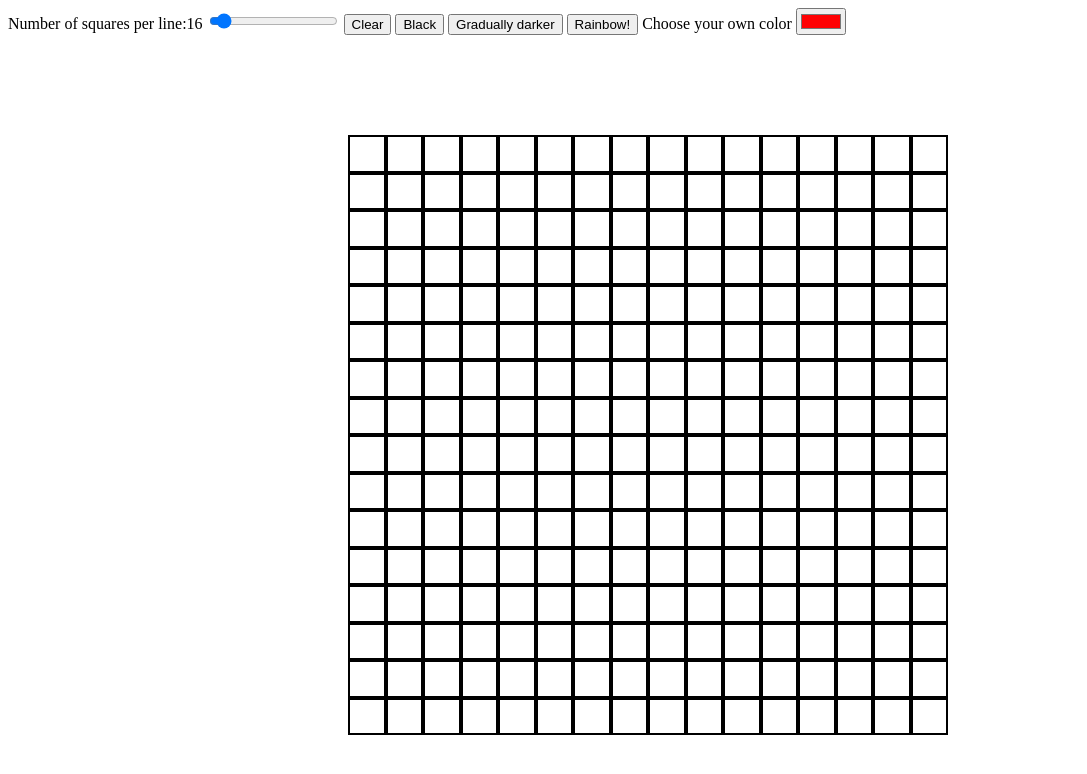
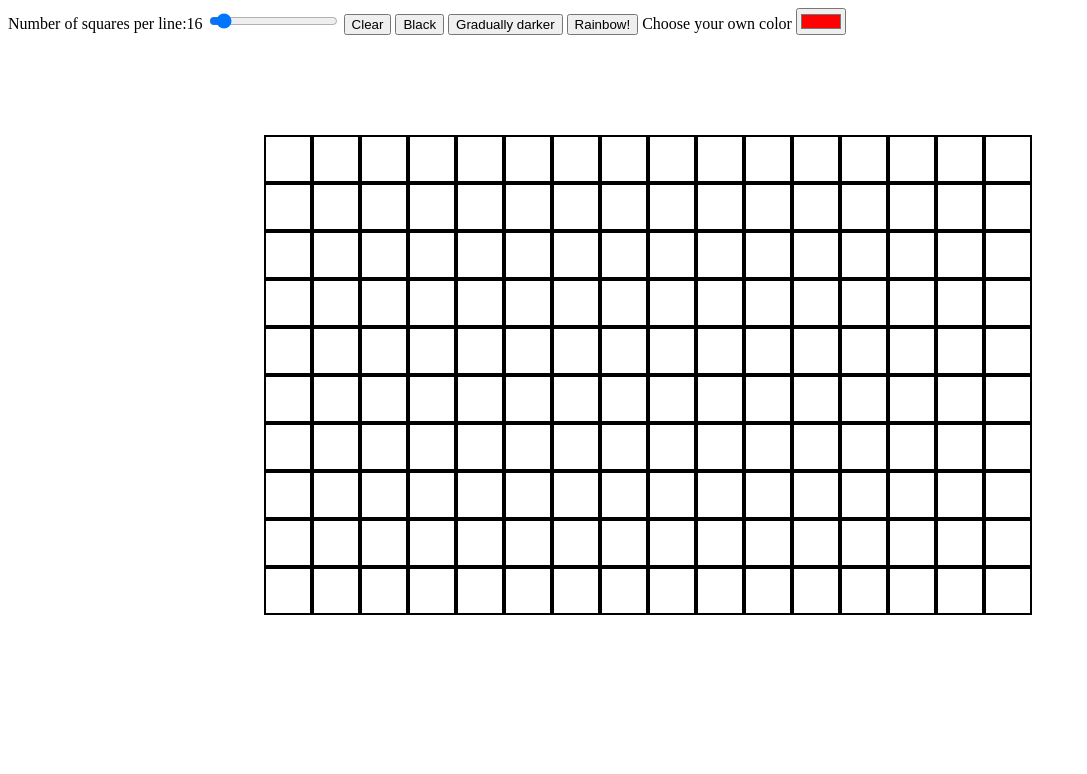
Before and after one commit to VVS232/Etch-a-Sketch, a plain HTML site: page index.html in a window 1280 px wide. Shown: the whole page, without its empty margins (0-1087 px from the left). Drawn offline with Linux system fonts and the light colour scheme.

Commit message:
fixed js to work with unequal width and height

```diff
--- a/first.js
+++ b/first.js
@@ -11,25 +11,30 @@ document.getElementById("random").onclick = randomColors;
 document.getElementById("color").onclick=userColor;
 let currentColor;  //for turning on/off drawing by click
 let onOff=false; //same
+let containerStyle=getComputedStyle(container); //for adaptive width of container
+let containerWidth=containerStyle.width;
+let containerHeight=containerStyle.height;
 
 window.onload = createGrid; // create initial grid of 10*10
 
+
+//functions
 function createGrid() {
   rangeval = range.value;
   sqNumber.textContent = rangeval;
   container.innerHTML = "";
   container.setAttribute(
     "style",
-    `grid-template-rows: repeat(${rangeval}, 1fr) ;grid-template-columns: repeat(${rangeval}, 1fr) ;`
+    `grid-template-rows: repeat(${Math.floor(parseInt(containerHeight)/(parseInt(containerWidth) / rangeval))}, 1fr) ;grid-template-columns: repeat(${rangeval}, 1fr) ;`
   );
 
-  for (let i = 0; i < rangeval * rangeval; i++) {
+  for (let i = 0; i < Math.floor(parseInt(containerHeight)/(parseInt(containerWidth) / rangeval)) * rangeval; i++) {
     let square = document.createElement("div");
     square.classList.add("square");
     square.setAttribute(
       "style",
-      `margin:0; box-sizing:border-box; border: 2px solid black; width:${600 / rangeval}px;
-                            height:${600 / rangeval}px; background-color:white;`
+      `margin:0; box-sizing:border-box; border: 2px solid black; width:${containerWidth / rangeval}px;
+                            height:${containerHeight/(Math.floor(parseInt(containerHeight)/(parseInt(containerWidth) / rangeval)))}px; background-color:white;`
     );
     container.appendChild(square);
   }
@@ -72,8 +77,6 @@ function black() {
   });
 }
 
-
-
 function randomColors() {
     let nodelist = document.getElementsByClassName("square");
     let squares = [...nodelist];
@@ -103,7 +106,7 @@ function randomColors() {
 }
 
 
-
+//draw and stop after mouseclick
   container.addEventListener("click",()=>{
     let nodelist=document.getElementsByClassName("square");
     let squares=[...nodelist];
--- a/index.html
+++ b/index.html
@@ -15,9 +15,11 @@
         <button type="button" name="random" id="random">Rainbow!</button>
         <label for="color">Choose your own color</label>
         <input type="color" name="color" id="color" value="#FF0103">
+        <div id="frame">
         <div id="container">
 
         </div>
+    </div>
     </body>
     <script src="first.js"></script>
 </html>
--- a/style.css
+++ b/style.css
@@ -5,8 +5,8 @@ body{
 #container{
 display:grid;
     background-color: gray;
-    width:600px;
-    height:600px;
+    width:60vw;
+    height:60vh;
     flex-wrap: wrap;
     margin:100px auto;
     overflow: hidden;
```
Lines whose indentation alone changed are shown as unchanged.
